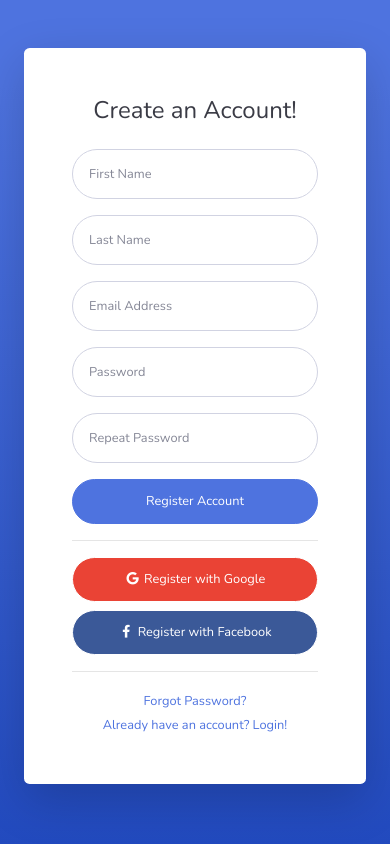
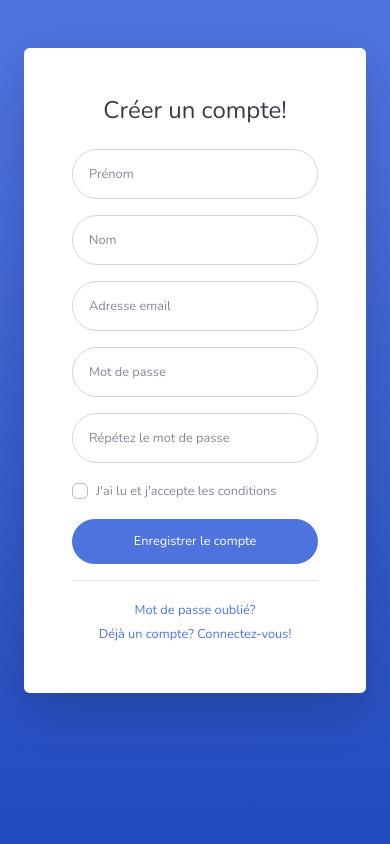
Before and after one commit to Toka69/P5_PHP-blog, a PHP site: template templates/register.html.twig in a window 390 px wide. Run offline with PHP 8.4, Linux system fonts and the light colour scheme; the template is opened without the code that fills it, so the values that code supplies are empty; some libraries are stand-ins or nearby versions.

Commit message:
refactor(templates): update templates login/register

```diff
--- a/templates/register.html.twig
+++ b/templates/register.html.twig
@@ -23,54 +23,54 @@
 <body class="bg-gradient-primary">
 
 <div class="container">
+    <div class="row justify-content-center">
+        <div class="col-md-6">
 
             <div class="card o-hidden border-0 shadow-lg my-5">
                 <div class="card-body p-0">
                     <!-- Nested Row within Card Body -->
                     <div class="row">
-                <div class="col-lg-5 d-none d-lg-block bg-register-image"></div>
-                <div class="col-lg-7">
+                        <div class="col-lg-12">
                             <div class="p-5">
                                 <div class="text-center">
-                            <h1 class="h4 text-gray-900 mb-4">Create an Account!</h1>
+                                    <h1 class="h4 text-gray-900 mb-4">Créer un compte!</h1>
                                 </div>
                                 <form class="user">
                                     <div class="form-group row">
                                         <div class="col-sm-6 mb-3 mb-sm-0">
-                                    <input type="text" class="form-control form-control-user" id="exampleFirstName" placeholder="First Name">
+                                            <input type="text" class="form-control form-control-user" id="exampleFirstName" placeholder="Prénom">
                                         </div>
                                         <div class="col-sm-6">
-                                    <input type="text" class="form-control form-control-user" id="exampleLastName" placeholder="Last Name">
+                                            <input type="text" class="form-control form-control-user" id="exampleLastName" placeholder="Nom">
                                         </div>
                                     </div>
                                     <div class="form-group">
-                                <input type="email" class="form-control form-control-user" id="exampleInputEmail" placeholder="Email Address">
+                                        <input type="email" class="form-control form-control-user" id="exampleInputEmail" placeholder="Adresse email">
                                     </div>
                                     <div class="form-group row">
                                         <div class="col-sm-6 mb-3 mb-sm-0">
-                                    <input type="password" class="form-control form-control-user" id="exampleInputPassword" placeholder="Password">
+                                            <input type="password" class="form-control form-control-user" id="exampleInputPassword" placeholder="Mot de passe">
                                         </div>
                                         <div class="col-sm-6">
-                                    <input type="password" class="form-control form-control-user" id="exampleRepeatPassword" placeholder="Repeat Password">
+                                            <input type="password" class="form-control form-control-user" id="exampleRepeatPassword" placeholder="Répétez le mot de passe">
+                                        </div>
+                                    </div>
+                                    <div class="form-group">
+                                        <div class="custom-control custom-checkbox small">
+                                            <input type="checkbox" class="custom-control-input" id="customCheck">
+                                            <label class="custom-control-label" for="customCheck">J'ai lu et j'accepte les conditions</label>
                                         </div>
                                     </div>
                                     <a href="login.html" class="btn btn-primary btn-user btn-block">
-                                Register Account
-                            </a>
-                            <hr>
-                            <a href="index.html" class="btn btn-google btn-user btn-block">
-                                <i class="fab fa-google fa-fw"></i> Register with Google
-                            </a>
-                            <a href="index.html" class="btn btn-facebook btn-user btn-block">
-                                <i class="fab fa-facebook-f fa-fw"></i> Register with Facebook
+                                        Enregistrer le compte
                                     </a>
                                 </form>
                                 <hr>
                                 <div class="text-center">
-                            <a class="small" href="forgot-password">Forgot Password?</a>
+                                    <a class="small" href="forgot-password">Mot de passe oublié?</a>
                                 </div>
                                 <div class="text-center">
-                            <a class="small" href="login">Already have an account? Login!</a>
+                                    <a class="small" href="login">Déjà un compte? Connectez-vous!</a>
                                 </div>
                             </div>
                         </div>
@@ -78,6 +78,8 @@
                 </div>
             </div>
 
+        </div>
+    </div>
 </div>
 
 <!-- Bootstrap core JavaScript-->
```
Also changed, not shown: templates/forgot-password.html.twig (+8 -14 lines), templates/login.html.twig (+13 -26 lines). Lines whose indentation alone changed are shown as unchanged.
